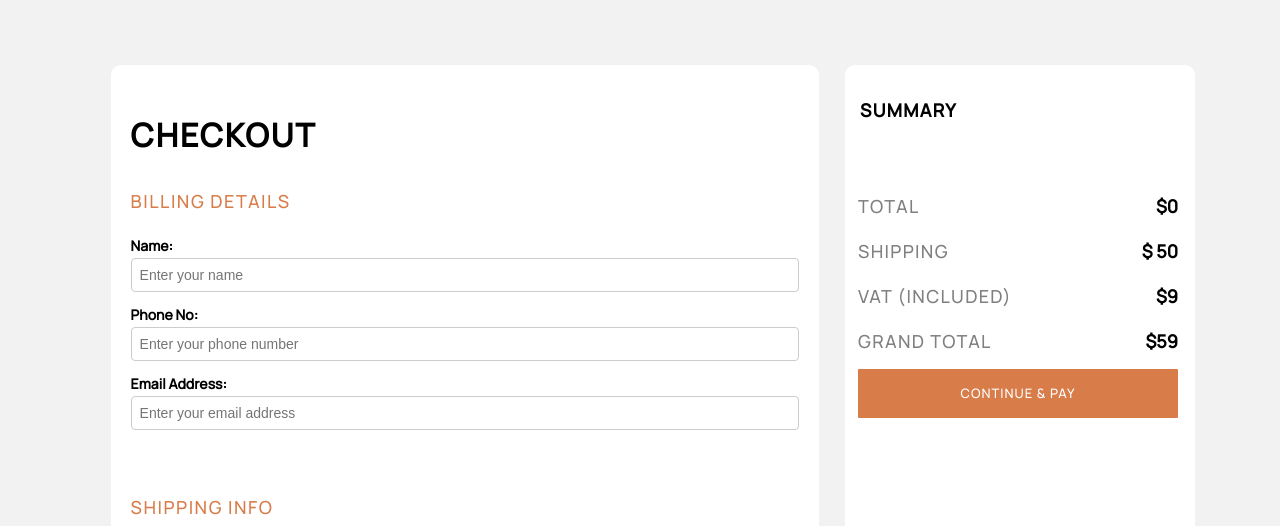
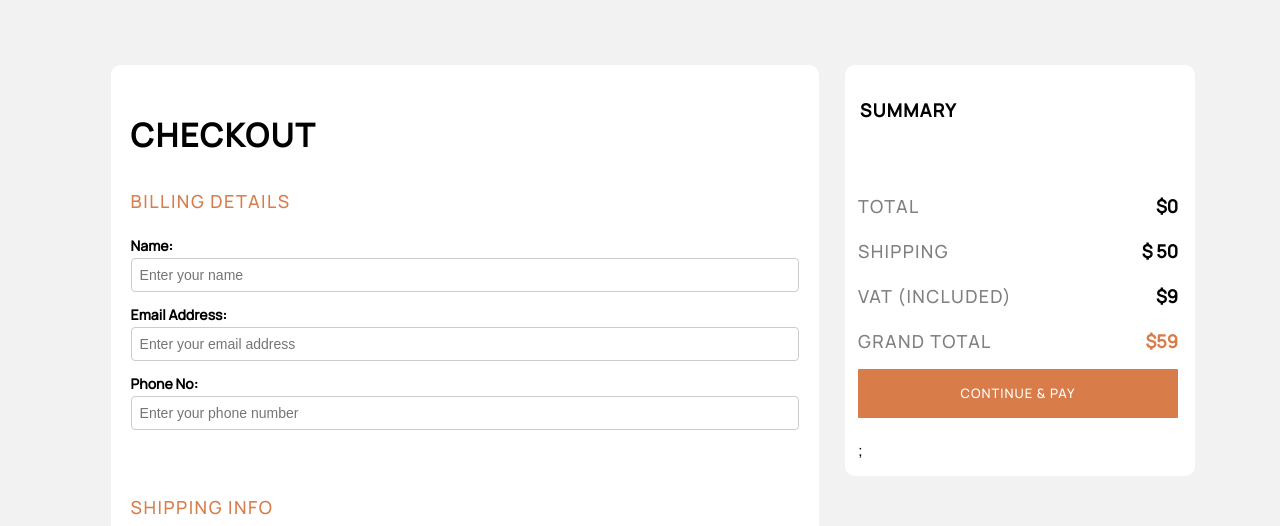
Before and after one commit to sandeeep0098/Audiophile_MERN_Stack_New, a Next.js app: page /Checkout in a window 1280 px wide. Shown: the part 170-696 px from the top of the page. Built offline with nearby package versions, Linux system fonts and the light colour scheme.

Commit message:
form validation and cart ui improved

```diff
--- a/src/app/Checkout/CheckoutForm.module.scss
+++ b/src/app/Checkout/CheckoutForm.module.scss
@@ -113,6 +113,7 @@
 }
 
 .errorText {
-  margin-top: -1rem;
   color: #b40e0e;
+  font-size: 1.2rem;
+  margin-top: 0;
 }
--- a/src/app/Checkout/page.tsx
+++ b/src/app/Checkout/page.tsx
@@ -8,35 +8,75 @@ const CheckoutForm = () => {
   const [paymentMethod, setPaymentMethod] = useState('cash');
   const [enteredName, setEnteredName] = useState('');
   const [enteredNameTouched, setEnteredNameTouched] = useState(false);
+  const [enteredEmail, setEnteredEmail] = useState('');
+  const [enteredEmailTouched, setEnteredEmailTouched] = useState(false);
+  const [enteredPhoneNumberIsTouched, setEnteredPhoneNumberIsTouched] =
+    useState(false);
+  const [enteredPhoneNumber, setEnteredPhoneNumber] = useState('');
+
+  const phoneNumberPattern = /^[0-9]*$/;
 
   const enteredNameIsValid = enteredName.trim() !== '';
   const nameInputIsInvalid = !enteredNameIsValid && enteredNameTouched;
+  const enteredEmailIsValid =
+    enteredEmail.trim() !== '' && enteredEmail.includes('@');
+  const enteredEmailIsInvalid = !enteredEmailIsValid && enteredEmailTouched;
+  const enteredPhoneNumberIsValid =
+    enteredPhoneNumber.trim() !== '' &&
+    enteredPhoneNumber.length >= 10 &&
+    phoneNumberPattern.test(enteredPhoneNumber);
+  const enteredPhoneNumberIsInvalid =
+    !enteredPhoneNumberIsValid && enteredPhoneNumberIsTouched;
 
   let formIsValid = false;
 
-  if (enteredNameIsValid) {
+  if (enteredNameIsValid && enteredEmailIsValid) {
     formIsValid = true;
   }
 
   const nameInputChangeHandler = (e) => {
     setEnteredName(e.target.value);
   };
-
-  const nameInputBlurHandler = (e) => {
+  const emailInputChangeHandler = (e) => {
+    setEnteredEmail(e.target.value);
+  };
+  const emailInputBlurHandler = () => {
+    setEnteredEmailTouched(true);
+  };
+  const nameInputBlurHandler = () => {
     setEnteredNameTouched(true);
+  };
+  const phoneInputChangeHandler = (e) => {
+    setEnteredPhoneNumber(e.target.value);
+  };
+  const phoneInputBlurHandler = () => {
+    setEnteredPhoneNumberIsTouched(true);
   };
 
   const formSubmitHandler = (e) => {
     e.preventDefault();
     setEnteredNameTouched(true);
-    if (!enteredNameIsValid) {
+    setEnteredEmailTouched(true);
+    setEnteredPhoneNumberIsTouched(true);
+    if (
+      !enteredNameIsValid ||
+      !enteredEmailIsValid ||
+      !enteredPhoneNumberIsValid
+    ) {
       return;
     }
-    console.log('form submited');
+    console.log('form submitted');
     console.log(enteredName);
+    console.log(enteredEmail);
+    console.log(enteredPhoneNumber);
     setEnteredName('');
     setEnteredNameTouched(false);
+    setEnteredEmail('');
+    setEnteredEmailTouched(false);
+    setEnteredPhoneNumber('');
+    setEnteredPhoneNumberIsTouched(false);
   };
+
   const handlePaymentMethodChange = (event) => {
     setPaymentMethod(event.target.value);
   };
@@ -46,6 +86,12 @@ const CheckoutForm = () => {
   };
 
   const nameInputClasses = nameInputIsInvalid
+    ? `${styles.formGroup} ${styles.formGroupInvalid}`
+    : styles.formGroup;
+  const emailInputClasses = enteredEmailIsInvalid
+    ? `${styles.formGroup} ${styles.formGroupInvalid}`
+    : styles.formGroup;
+  const phoneInputClasses = enteredPhoneNumberIsInvalid
     ? `${styles.formGroup} ${styles.formGroupInvalid}`
     : styles.formGroup;
   return (
@@ -71,25 +117,42 @@ const CheckoutForm = () => {
                   onBlur={nameInputBlurHandler}
                   value={enteredName}
                 />
+                {nameInputIsInvalid && (
+                  <p className={styles.errorText}>Name must not be empty.</p>
+                )}
               </div>
-              {nameInputIsInvalid && (
-                <p className={styles.errorText}>Name must not be empty.</p>
-              )}
-              <div className={styles.formGroup}>
+
+              <div className={emailInputClasses}>
+                <label htmlFor="email">Email Address:</label>
+                <input
+                  type="email"
+                  id="email"
+                  placeholder="Enter your email address"
+                  onChange={emailInputChangeHandler}
+                  onBlur={emailInputBlurHandler}
+                  value={enteredEmail}
+                />
+                {enteredEmailIsInvalid && (
+                  <p className={styles.errorText}>
+                    Email must include @ and should not be empty.
+                  </p>
+                )}
+              </div>
+              <div className={phoneInputClasses}>
                 <label htmlFor="phone">Phone No:</label>
                 <input
                   type="tel"
                   id="phone"
                   placeholder="Enter your phone number"
+                  value={enteredPhoneNumber}
+                  onChange={phoneInputChangeHandler}
+                  onBlur={phoneInputBlurHandler}
                 />
-              </div>
-              <div className={styles.formGroup}>
-                <label htmlFor="email">Email Address:</label>
-                <input
-                  type="email"
-                  id="email"
-                  placeholder="Enter your email address"
-                />
+                {enteredPhoneNumberIsInvalid && (
+                  <p className={styles.errorText}>
+                    Phone No Should Contain 10 digits
+                  </p>
+                )}
               </div>
             </div>
 
@@ -143,11 +206,39 @@ const CheckoutForm = () => {
                   />
                   <label htmlFor="emoney">E-Money</label>
                 </div>
+                {paymentMethod === 'emoney' && (
+                  <div className={styles.emoneyDetails}>
+                    <div className={styles.formGroup}>
+                      <label htmlFor="cardno">Enter Card No:</label>
+                      <input
+                        type="text"
+                        id="cardno"
+                        placeholder="Enter your card number"
+                      />
+                    </div>
+                    <div className={styles.formGroup}>
+                      <label htmlFor="cvv">CVV:</label>
+                      <input type="text" id="cvv" placeholder="Enter the CVV" />
+                    </div>
+                    <div className={styles.formGroup}>
+                      <label htmlFor="cardHolderName">
+                        Card Holder's Name:
+                      </label>
+                      <input
+                        type="text"
+                        id="cardHolderName"
+                        placeholder="Enter the card holder's name"
+                      />
+                    </div>
+                  </div>
+                )}
               </div>
             </div>
-            <button type="submit">Submit</button>
+            <button type="submit" onSubmit={formSubmitHandler}>
+              Submit
+            </button>
           </form>
-          <Summary />
+          <Summary onSubmit={formSubmitHandler} />
         </div>
       </div>
     </>
--- a/src/components/cart/Cart.scss
+++ b/src/components/cart/Cart.scss
@@ -8,7 +8,8 @@
   background-color: var(--colorWhite);
   border-radius: 1rem;
   z-index: 4;
-
+  height: fit-content;
+  max-height: 50rem;
   .top {
     width: 32rem;
     display: flex;
@@ -102,6 +103,8 @@
         font-size: 18px;
         font-weight: bold;
         letter-spacing: 0;
+        margin: 0;
+        margin-bottom: 2rem;
       }
     }
     .cart-buttons {
--- a/src/components/cart/Cart.tsx
+++ b/src/components/cart/Cart.tsx
@@ -30,6 +30,14 @@ const Cart: React.FC<{ products: ProductProps[] }> = ({
   //   dispatch(cartActions.addProductToCart(product));
   // };
   const removeCartQuantityItemHandler = () => {};
+
+  if (cartProducts.length === 0) {
+    return (
+      <div className="empty-cart">
+        <p>Oops! You have 0 items in your cart.</p>
+      </div>
+    );
+  }
 
   return (
     <div className="cart">
--- a/src/components/cart/Sumarry.tsx
+++ b/src/components/cart/Sumarry.tsx
@@ -6,7 +6,7 @@ import Image from 'next/image';
 
 import { useAppDispatch, useAppSelector } from '@/hooks/hooks';
 
-const Summary = () => {
+const Summary = ({ onSubmit }) => {
   const cartProducts = useAppSelector((state) => state.cart.products);
   const cartQuantity = useAppSelector((state) => state.cart.totalQuantity);
   const cartTotalAmount = useAppSelector((state) => state.cart.totalAmount);
@@ -69,19 +69,20 @@ const Summary = () => {
             <div className="price-details-container">
               <div className="price-details-item">
                 <h6>Grand total</h6>
-                <h5>${grandTotalAmount.toFixed(0)}</h5>
+                <h5 className="totalamount">${grandTotalAmount.toFixed(0)}</h5>
               </div>
             </div>
           </div>
-
           <div className="cart-buttons">
             <ProductLinkPrimaryButton
               path="/Checkout"
               type="primary"
               className="button"
               name="Continue & Pay"
+              handleClick={onSubmit}
             />
           </div>
+          ;
         </div>
       </div>
     </div>
--- a/src/components/cart/Summary.scss
+++ b/src/components/cart/Summary.scss
@@ -3,8 +3,9 @@
   border-radius: 1rem;
 
   width: 35rem;
-
+  height: fit-content;
   max-height: 62rem;
+  overflow: auto;
   .wrapper {
     display: flex;
     flex-direction: column;
@@ -22,6 +23,7 @@
         margin-top: 2rem;
       }
     }
+
     .center {
       display: flex;
       flex-direction: column;
@@ -34,6 +36,7 @@
         display: flex;
         align-items: center;
         justify-content: space-between;
+        margin-bottom: 1.3rem;
         .left {
           display: flex;
           gap: 2rem;
@@ -93,6 +96,12 @@
               font-weight: bold;
               letter-spacing: 0;
             }
+            .totalamount {
+              font-size: 18px;
+              font-weight: bold;
+              letter-spacing: 0;
+              color: var(--primaryColor);
+            }
           }
         }
         &:not(:last-of-type) {
```
